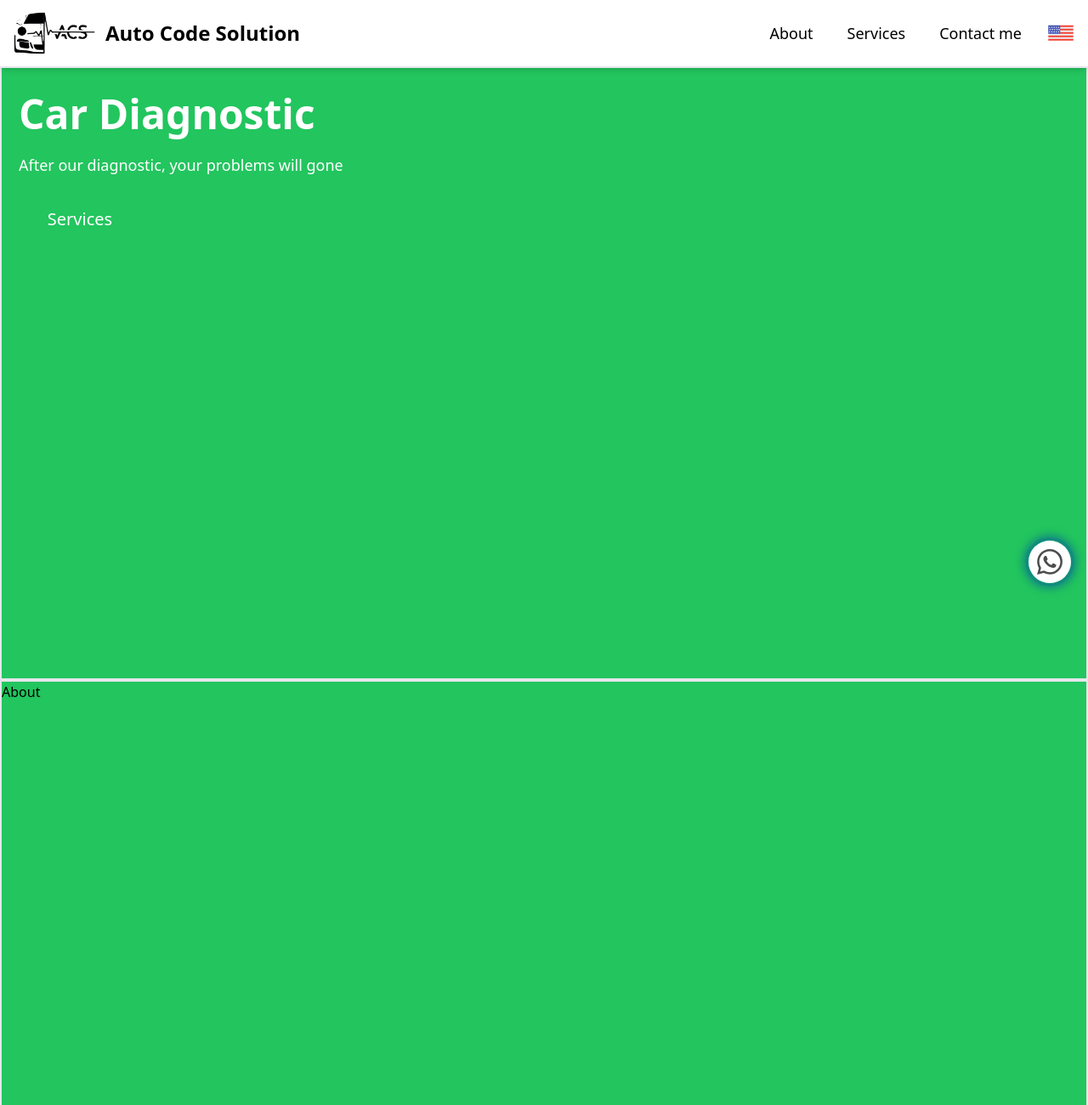
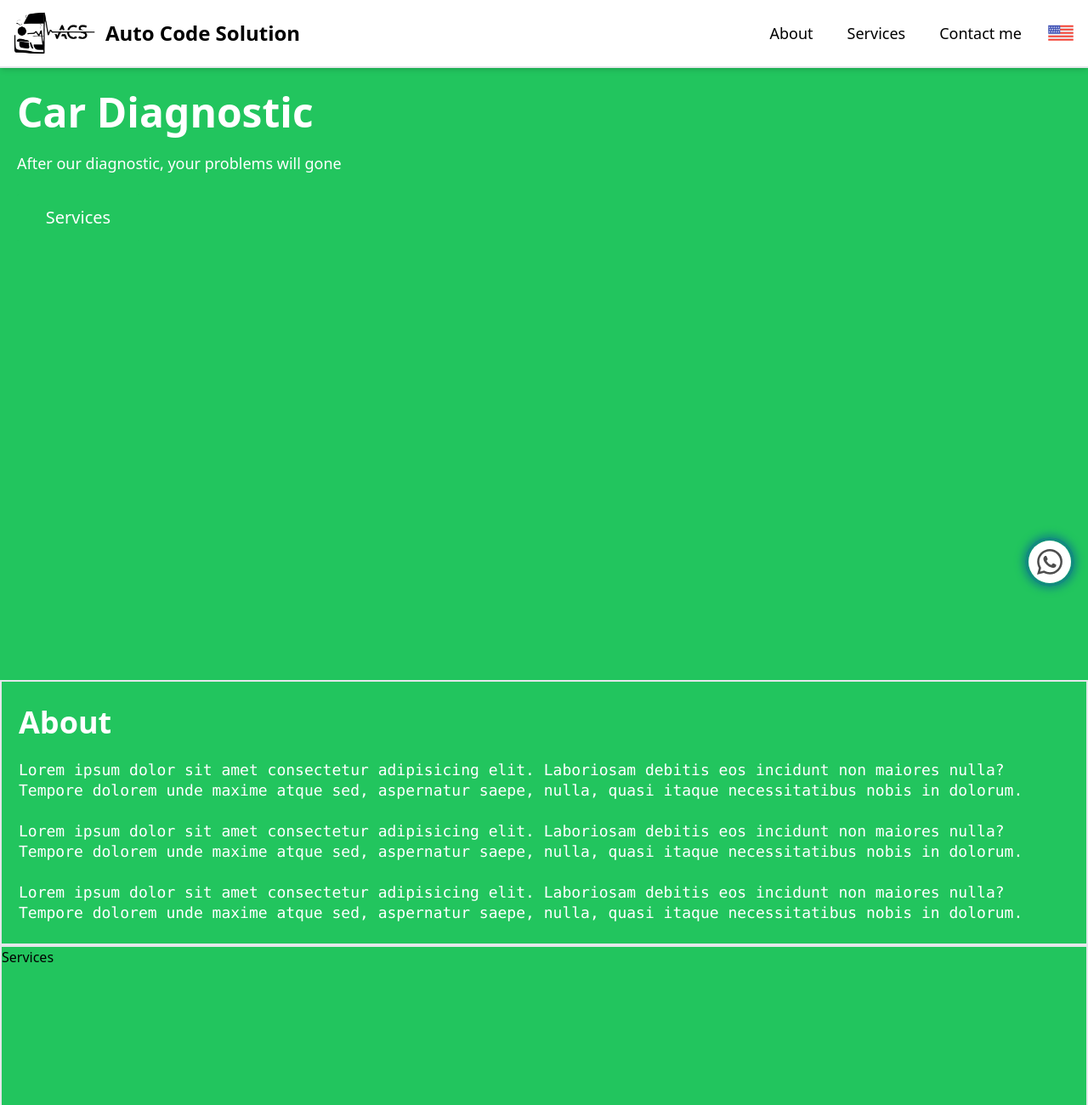
Before and after one commit to leonardo-collazo/vionel-landing-page, a website with bundled scripts: page index.html in a window 1280 px wide. Shown: the top 1300 px of the page at 85% size. Built offline with nearby package versions, Linux system fonts and the light colour scheme; files whose address does not match are found by name.

Commit message:
About section complete

```diff
--- a/index.html
+++ b/index.html
@@ -61,7 +61,7 @@
 
   <body>
     <header
-      class="w-full h-20 fixed top-0 flex flex-row justify-between items-center gap-3 p-3 sm:p-3 md:p-4 bg-white border-gray-200 border-solid border-b-2 shadow-md"
+      class="w-full h-20 fixed top-0 flex flex-row justify-between items-center gap-3 p-3 sm:p-3 md:p-4 bg-white border-gray-200 border-solid border-b-2 shadow-md z-10"
     >
       <!-- Header Left Section -->
       <a
@@ -201,14 +201,13 @@
       <!-- Hero Section -->
       <section
         id="hero"
-        class="h-screen border-2 border-solid bg-hero-background-small-vertical md:bg-hero-background-medium-horizontal lg:bg-hero-background-large-horizontal bg-cover bg-no-repeat"
+        class="h-screen bg-hero-background-small-vertical md:bg-hero-background-medium-horizontal lg:bg-hero-background-large-horizontal bg-cover bg-no-repeat"
       >
-        <div class="mt-20">
-          <div class="flex flex-col gap-6 px-5 pt-7">
+        <div class="absolute top-20 flex flex-col gap-6 px-5 pt-7">
           <h1 class="break-words text-5xl font-bold text-white">
             Car Diagnostic
           </h1>
-            <p class="text-white text-lg leading-6">
+          <p class="text-lg leading-6 text-white">
             After our diagnostic, your problems will gone
           </p>
           <div
@@ -217,15 +216,21 @@
             <a href="#services"><p class="text-xl text-white">Services</p></a>
           </div>
         </div>
-        </div>
       </section>
 
       <!-- About Section -->
       <section
         id="about"
-        class="h-screen border-2 border-solid"
+        class="flex flex-col gap-6 border-2 border-solid px-5 pt-7 scroll-mt-20"
       >
-        About
+        <h1 class="text-4xl font-bold text-white">About</h1>
+        <pre class="text-lg leading-6 text-wrap text-white">
+Lorem ipsum dolor sit amet consectetur adipisicing elit. Laboriosam debitis eos incidunt non maiores nulla? Tempore dolorem unde maxime atque sed, aspernatur saepe, nulla, quasi itaque necessitatibus nobis in dolorum.
+
+Lorem ipsum dolor sit amet consectetur adipisicing elit. Laboriosam debitis eos incidunt non maiores nulla? Tempore dolorem unde maxime atque sed, aspernatur saepe, nulla, quasi itaque necessitatibus nobis in dolorum.
+
+Lorem ipsum dolor sit amet consectetur adipisicing elit. Laboriosam debitis eos incidunt non maiores nulla? Tempore dolorem unde maxime atque sed, aspernatur saepe, nulla, quasi itaque necessitatibus nobis in dolorum.
+        </pre>
       </section>
 
       <!-- Services Section -->
```
Also changed, not shown: src/css/output.css. Lines whose indentation alone changed are shown as unchanged.
